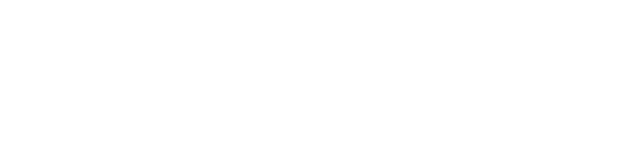
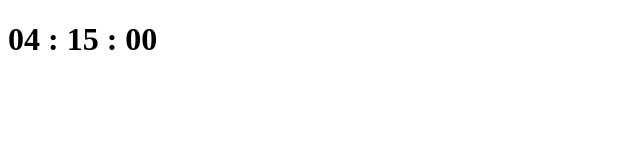
Before and after one commit to kamooni/ChromeApp, a plain HTML site: page index.html in a window 1280 px wide. Shown: the whole page, without its empty margins (0-640 px from the left). Drawn offline with Linux system fonts and the light colour scheme.

Commit message:
clock end

```diff
--- a/clock.js
+++ b/clock.js
@@ -1,6 +1,21 @@
 const clockConatinaer = document.querySelector(".js-clock");
 const clockTitle = clockConatinaer.querySelector(".js-title");
 
-function init() {}
+function getTime() {
+  const date = new Date();
+  const hours = date.getHours();
+  const minutes = date.getMinutes();
+  const seconds = date.getSeconds();
+  //   innerText : 문자열 그대로를 리턴
+  //   innerHtml : 태그를 적용시켜서 리턴 즉 문자열을 html로 인식하여 리턴
+  clockTitle.innerText = `${hours < 10 ? `0${hours}` : hours} : ${
+    minutes < 10 ? `0${minutes}` : minutes
+  } : ${seconds < 10 ? `0${seconds}` : seconds}`;
+}
+
+function init() {
+  getTime();
+  setInterval(getTime, 1000);
+}
 
 init();
--- a/index.html
+++ b/index.html
@@ -9,7 +9,7 @@
   </head>
   <body>
     <div class="js-clock">
-      <h1 class="js-title"></h1>
+      <h1 class="js-title">00:00</h1>
     </div>
   </body>
 </html>
```
